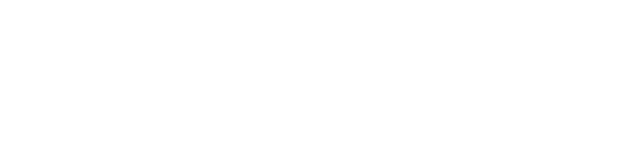
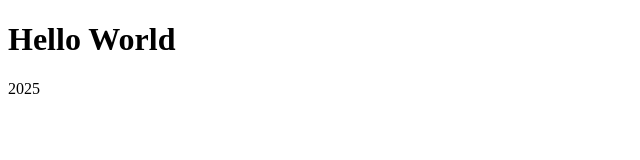
Before and after one commit to GravityGuy123/Icehub1, a plain HTML site: page index.html in a window 1280 px wide. Shown: the whole page, without its empty margins (0-640 px from the left). Drawn offline with Linux system fonts and the light colour scheme.

Commit message:
create index.html  file

```diff
--- a/index.html
+++ b/index.html
@@ -6,6 +6,7 @@
     <title>Index</title>
 </head>
 <body>
-
+    <h1>Hello World</h1>
+    <footer>2025</footer>
 </body>
 </html>
```
